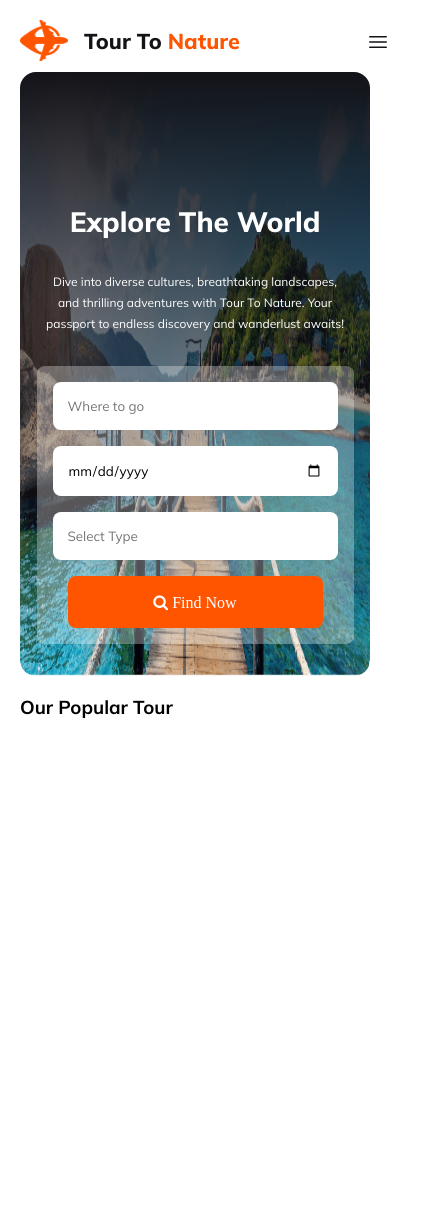
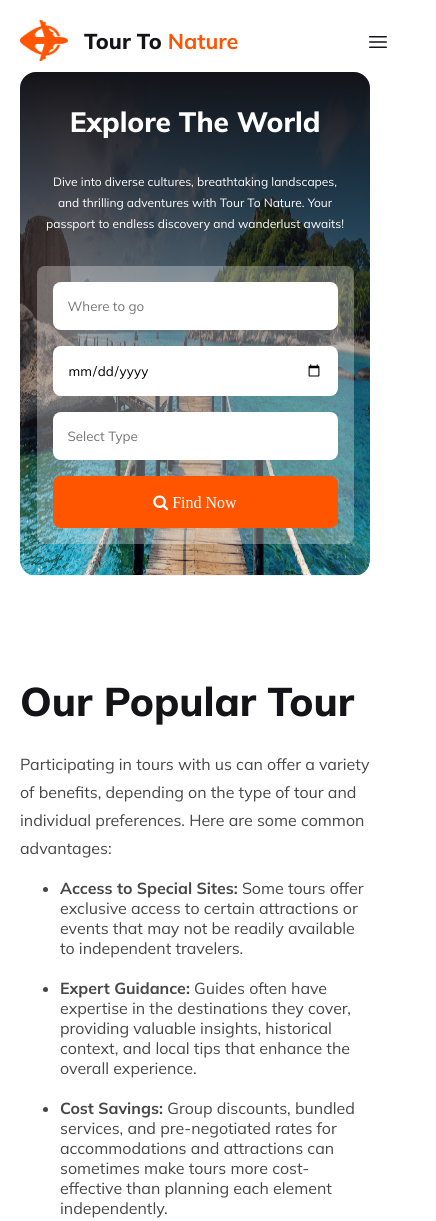
Before and after one commit to medhabicorp/B9-A2-Medhabi-Travel, a plain HTML site: page index.html in a window 390 px wide. Shown: the top 1221 px of the page, 436 px wide, since content can reach past the window. Before the commit the page ends 844 px from the top, so only its background shows below. Drawn offline with Linux system fonts and the light colour scheme.

Commit message:
added responsive popular tour section

```diff
--- a/index.html
+++ b/index.html
@@ -30,7 +30,7 @@
         </nav>
         <section class="banner-section">
                 <h1 class="banner-title">Explore The World </h1>
-                <p class="section-description">Dive into diverse cultures, breathtaking landscapes, and thrilling adventures with Tour To Nature. Your passport to endless discovery and wanderlust awaits!</p>
+                <p class="banner-description">Dive into diverse cultures, breathtaking landscapes, and thrilling adventures with Tour To Nature. Your passport to endless discovery and wanderlust awaits!</p>
             <div class="input-container">
                 <input type="text" name="" id="" placeholder="Where to go">
 
@@ -38,14 +38,24 @@
 
                 <input type="text" name="" id="" placeholder="Select Type">
 
-                <button type="submit"><i class="fa fa-search"> Find Now</i></button>
+                <button type="submit"><i class="fa fa-search" id="search-btn"> Find Now</i></button>
 
             </div>
         </section>
-        <section class="popular-tour">
+        <section class="popular-tour-section">
             <div class="popular-tour-content">
                 <h3 class="section-title">Our Popular Tour</h3>
-                <p class="section-description"></p>
+                <p class="section-description">Participating in tours with us can offer a variety of benefits, depending on the type of tour and individual preferences. Here are some common advantages: <br>
+                <ul>
+                  <li>  <b>Access to Special Sites:</b> Some tours offer exclusive access to certain attractions or events that may not be readily available to independent travelers. </li><br>
+                   <li><b>Expert Guidance:</b> Guides often have expertise in the destinations they cover, providing valuable insights, historical context, and local tips that enhance the overall experience.</li> <br>
+                    <li><b>Cost Savings: </b>Group discounts, bundled services, and pre-negotiated rates for accommodations and attractions can sometimes make tours more cost-effective than planning each element independently. </li>
+                </ul>
+                It's important to note that the benefits of tours can vary depending on personal preferences, the type of tour, and the destination. Some people may prefer the independence of solo travel, while others find group tours to be a more enjoyable and stress-free way to explore new places.</p>
+                <button class="section-btn">Read More</button>
+            </div>
+            <div class="popular-img">
+                <img src="Images/Rectangle 4.png" alt="">
             </div>
         </section>
     </header>
--- a/styles/tourtonature.css
+++ b/styles/tourtonature.css
@@ -35,6 +35,7 @@ nav {
 }
 .text-primary{
     color: #FF5400;
+    font-weight: 700;
 }
 nav > ul {
     display: flex;
@@ -50,14 +51,11 @@ nav li{
     font-size: 18px;
     font-weight: 400;
 }
-nav a{
+nav a, li{
     text-decoration: none;
     color: #474747;
 }
-li:first-child {
-  font-weight: 700;
-  color: #FF5400;
-}
+
 .frame-icon{
     overflow: hidden;
     background-color: #fff;
@@ -91,7 +89,7 @@ li:first-child {
     margin-top: 0px;
     margin-bottom: 0px;
 }
-.section-description{
+.banner-description{
     color: #FFF;
     text-align: center;
     font-size: 1rem;
@@ -138,7 +136,41 @@ button:hover{
 
 /* popular tour section */
 
+.popular-tour-section{
+    display: flex;
+    flex-direction: row;
+    align-items:center;
+    justify-content: space-between;
+    gap: 30px;
+    margin-top: 100px;
+}
 
+.popular-tour-content{
+    margin-top: 0px;
+}
+.section-title{
+    margin-top: 0px;
+    color: #131318;
+    text-align: justify;
+    font-size: 2.5rem;
+    font-weight: 800;
+    margin-bottom: 24px;
+}
+.section-btn{
+    margin-top: 24px;
+    margin-bottom: 0px;
+}
+.section-description{
+    color: #474747;
+    font-size: 1rem;
+    font-weight: 400;
+    line-height: 1.75rem;
+}
+.popular-img>img{
+    max-width: auto;
+    max-height: 490px;
+
+}
 /* Responsive Media Query */
 @media screen and (max-width:600px) {
     body{
@@ -147,7 +179,7 @@ button:hover{
     nav{
         margin: 0px;
         flex-direction: column;
-        justify-content: lef;
+        justify-content: left;
 
     }
     .logo-title{
@@ -172,12 +204,16 @@ button:hover{
         right: 0px;
         top: 30px;
 }
+    .banner-section {
+    padding-bottom: 32px;
+
+  }
     .banner-title{
     font-size: 1.75rem;
-    padding-top: 32px 64px;
+    padding-top: 32px;
     margin-bottom: 8px;
 }
-    .section-description{
+    .banner-description{
     font-size: 0.75rem;
     font-weight: 400;
     max-width: 300px;
@@ -195,14 +231,20 @@ input {
     min-width: 255px;
     max-height: 52px;
 }
-button{
+#search-btn{
     min-width: 255px;
     max-height: 52px;
+}
+.popular-tour-section{
+    flex-direction: column;
+    justify-content: center;
+
+}
+.popular-img>img{
     margin-left: 0px;
-    margin-right: 0px;
+    min-width: 335px;
+    min-height: auto;
+
 }
 
-.banner-section {
-    padding: 32px 24px;
-  }
 }
```
